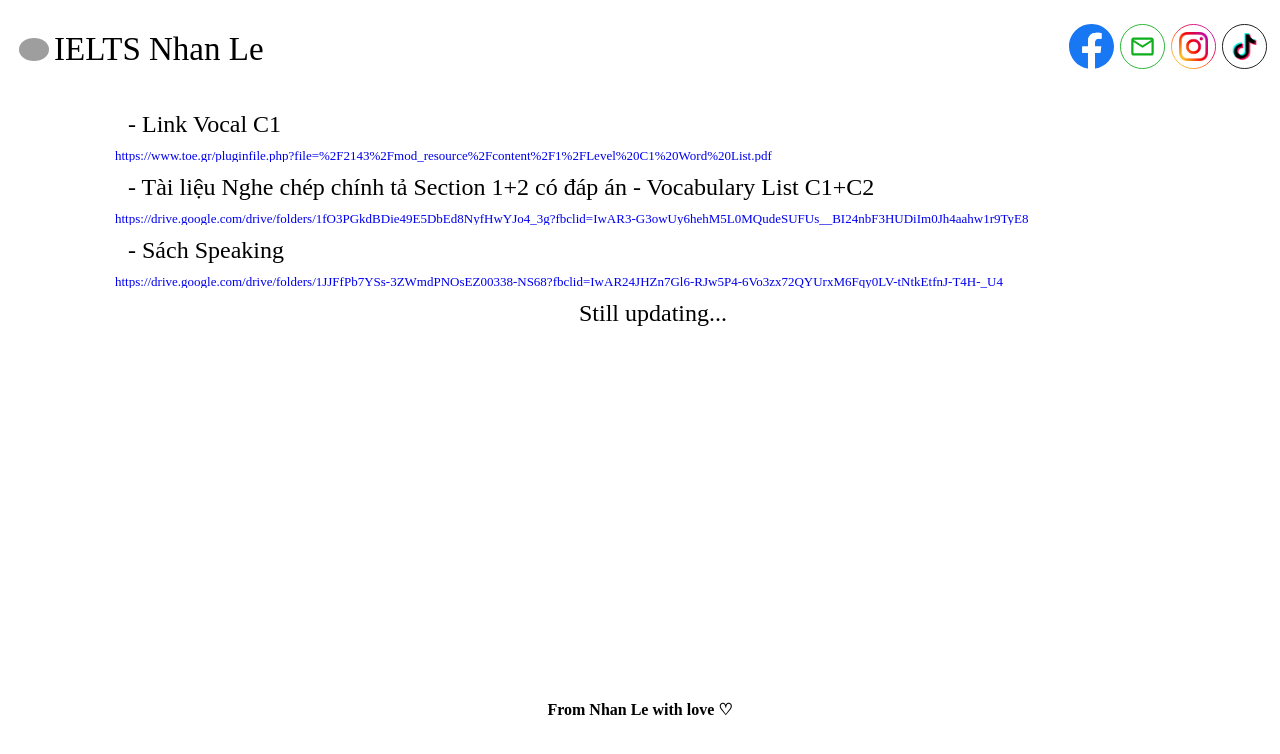
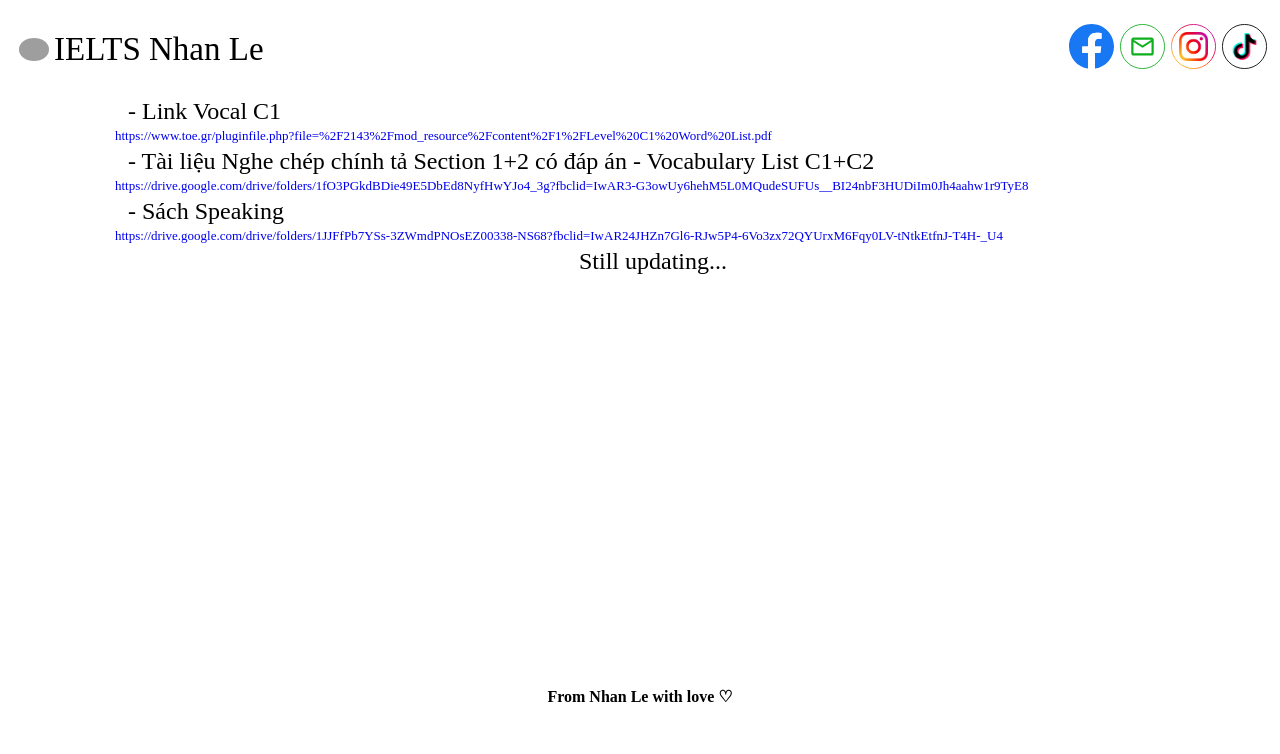
Before and after one commit to mvn-dieunguyen-dn/tranning-react-2021, a React (Create React App) app: page / in a window 1280 px wide. Shown: the top 754 px of the page. Built offline with nearby package versions, Linux system fonts and the light colour scheme; grey boxes are pictures that could not be loaded; a web font is replaced by a local one.

Commit message:
fix: line height

```diff
--- a/src/assets/scss/pages/_home.scss
+++ b/src/assets/scss/pages/_home.scss
@@ -27,6 +27,7 @@
 .content {
   width: 100%;
   a {
+    line-height: 2;
     font-size: 13px;
     overflow: hidden;
     text-overflow: ellipsis;
@@ -36,7 +37,7 @@
   }
   p {
     margin: 0;
-    margin: 13px;
+    margin-left: 13px;
   }
 }
 .slick-slide img {
```
